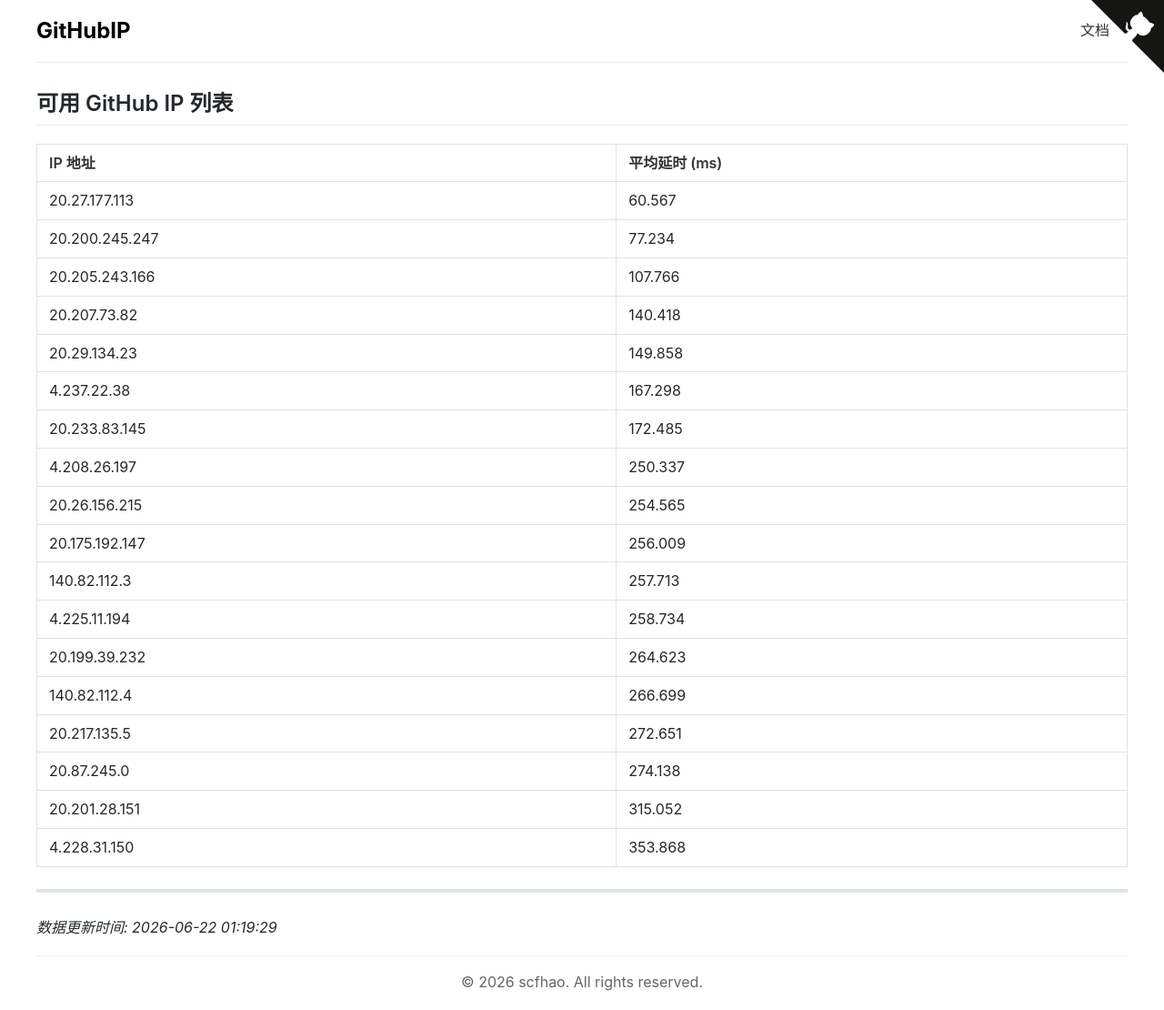
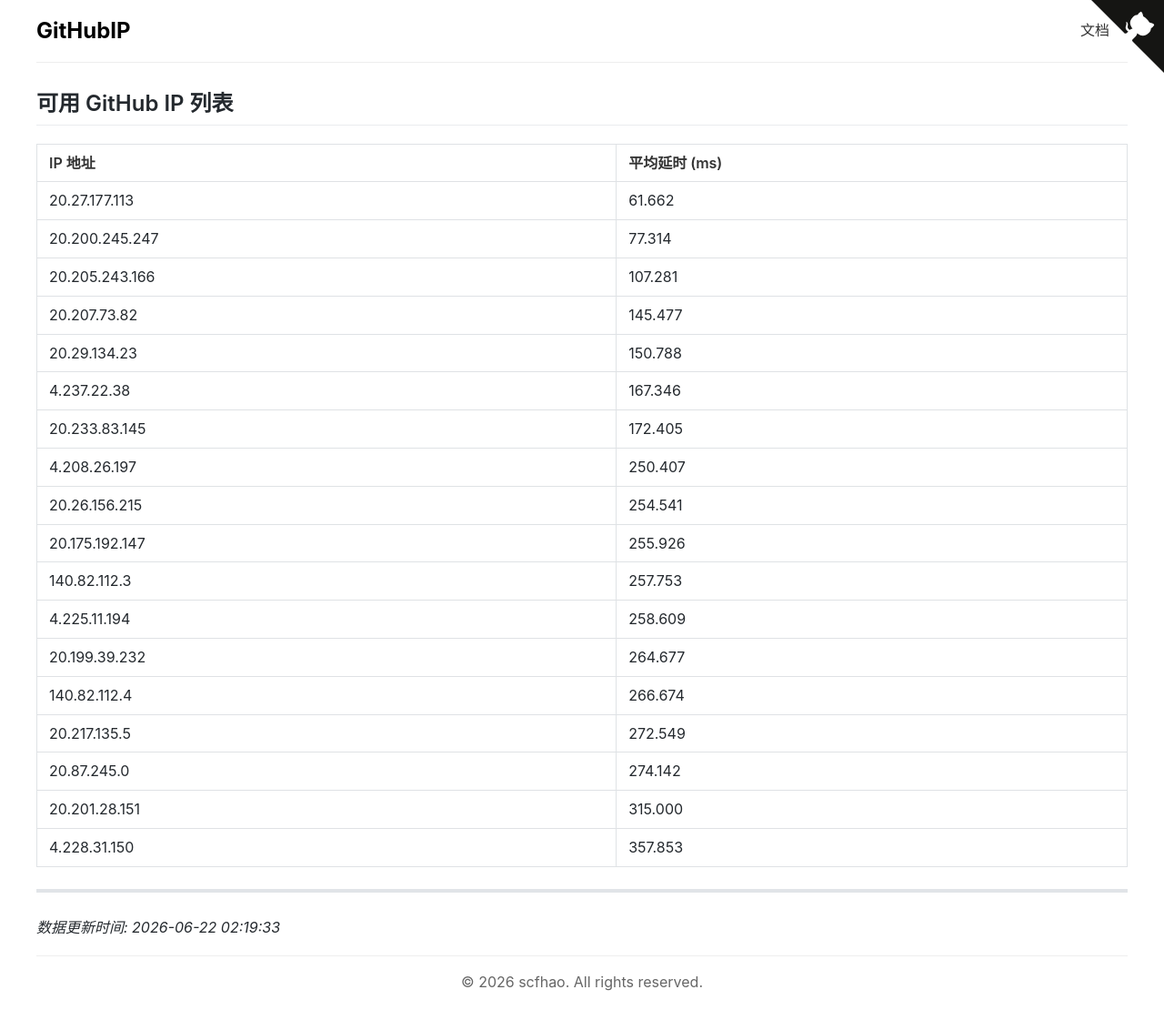
Before and after one commit to scfhao/GitHubIP, a Jekyll site: the page built from index.md, in a window 1280 px wide. Shown: the whole page at 91% size. Built offline with Jekyll 4.4.1, drawn with Linux system fonts in a browser that asks for light colours.

Commit message:
自动脚本执行 - 2026-06-22 02:19:33

```diff
--- a/index.md
+++ b/index.md
@@ -1,32 +1,32 @@
 ---
 layout: home
 title: GitHub IP 列表
-date: 2026-06-22 01:19:29
+date: 2026-06-22 02:19:33
 ---
 
 ## 可用 GitHub IP 列表
 
 | IP 地址 | 平均延时 (ms) |
 |---------|--------------|
-| 20.27.177.113 | 60.567 |
-| 20.200.245.247 | 77.234 |
-| 20.205.243.166 | 107.766 |
-| 20.207.73.82 | 140.418 |
-| 20.29.134.23 | 149.858 |
-| 4.237.22.38 | 167.298 |
-| 20.233.83.145 | 172.485 |
-| 4.208.26.197 | 250.337 |
-| 20.26.156.215 | 254.565 |
-| 20.175.192.147 | 256.009 |
-| 140.82.112.3 | 257.713 |
-| 4.225.11.194 | 258.734 |
-| 20.199.39.232 | 264.623 |
-| 140.82.112.4 | 266.699 |
-| 20.217.135.5 | 272.651 |
-| 20.87.245.0 | 274.138 |
-| 20.201.28.151 | 315.052 |
-| 4.228.31.150 | 353.868 |
+| 20.27.177.113 | 61.662 |
+| 20.200.245.247 | 77.314 |
+| 20.205.243.166 | 107.281 |
+| 20.207.73.82 | 145.477 |
+| 20.29.134.23 | 150.788 |
+| 4.237.22.38 | 167.346 |
+| 20.233.83.145 | 172.405 |
+| 4.208.26.197 | 250.407 |
+| 20.26.156.215 | 254.541 |
+| 20.175.192.147 | 255.926 |
+| 140.82.112.3 | 257.753 |
+| 4.225.11.194 | 258.609 |
+| 20.199.39.232 | 264.677 |
+| 140.82.112.4 | 266.674 |
+| 20.217.135.5 | 272.549 |
+| 20.87.245.0 | 274.142 |
+| 20.201.28.151 | 315.000 |
+| 4.228.31.150 | 357.853 |
 
 ---
 
-*数据更新时间: 2026-06-22 01:19:29*
+*数据更新时间: 2026-06-22 02:19:33*
```
